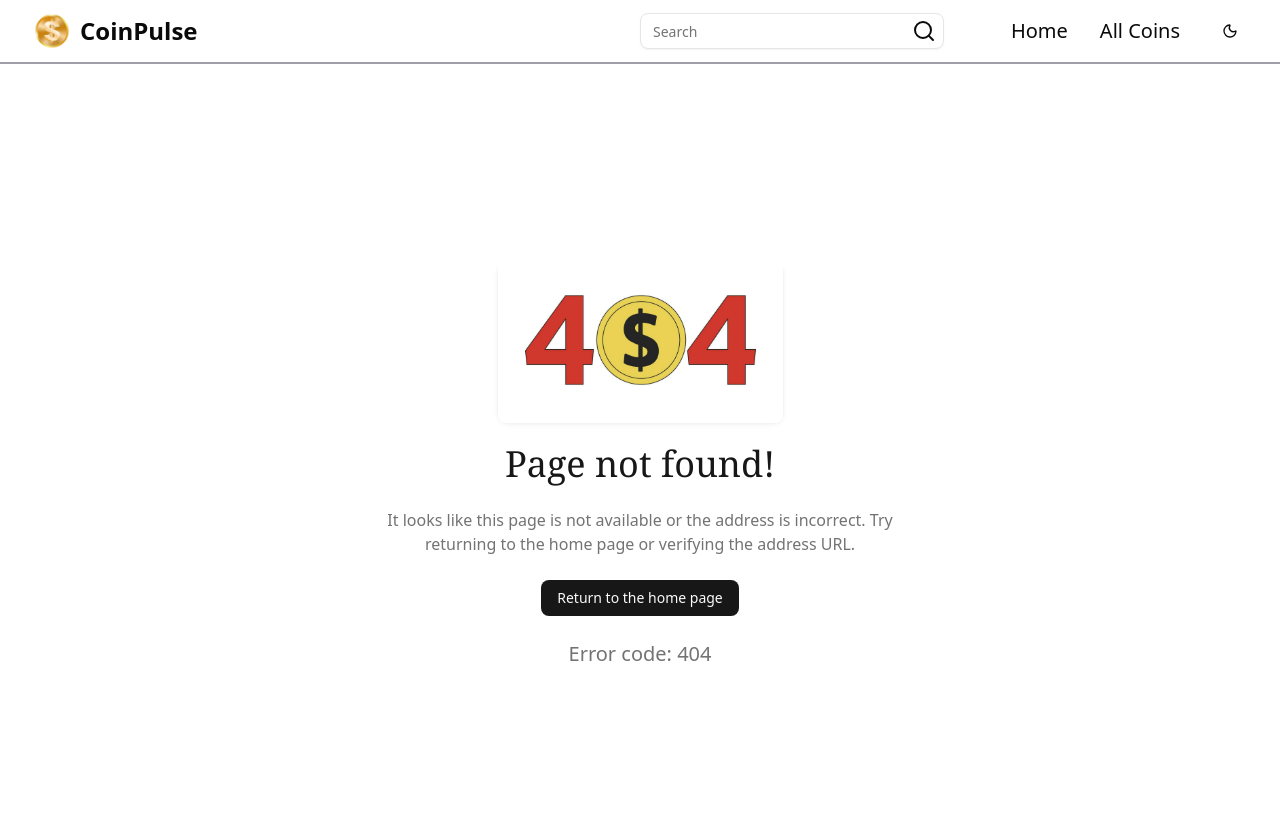
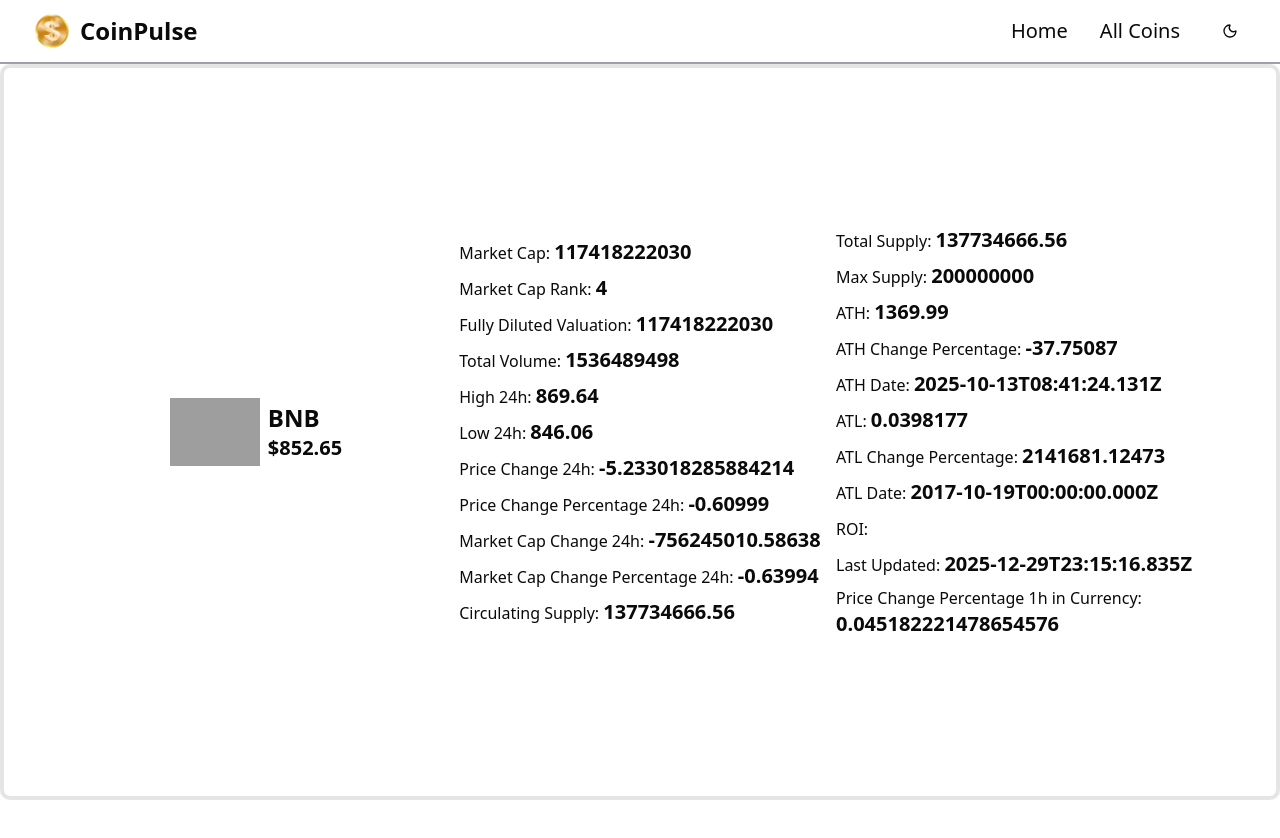
Before and after one commit to ajarek/next-16-ep-10-real-time-crypto-screener, a Next.js app: page /coin/binancecoin in a window 1280 px wide. Before the commit this address had no page. Shown: the top 838 px of the page. After the commit the page ends 800 px from the top, so only its background shows below. Built offline with nearby package versions, Linux system fonts and the light colour scheme; grey boxes are pictures that could not be loaded.

Commit message:
feat: Implement core cryptocurrency listing and detail pages, and add foundational UI components for navigation and display.

```diff
--- /dev/null
+++ b/app/all-coins/page.tsx
@@ -0,0 +1,113 @@
+"use client"
+
+import React from "react"
+import coins from "@/data/coins.json"
+import { Input } from "@/components/ui/input"
+import { Search } from "lucide-react"
+import Image from "next/image"
+import { Button } from "@/components/ui/button"
+import Link from "next/link"
+
+const AllCoinsPage = () => {
+  const [searchQuery, setSearchQuery] = React.useState("")
+  const [currentPage, setCurrentPage] = React.useState(1)
+  const ITEMS_PER_PAGE = 12
+
+  const filteredCoins = coins.filter((coin) =>
+    coin.name.toLowerCase().includes(searchQuery.toLowerCase())
+  )
+
+  const totalPages = Math.ceil(filteredCoins.length / ITEMS_PER_PAGE)
+  const startIndex = (currentPage - 1) * ITEMS_PER_PAGE
+  const paginatedCoins = filteredCoins.slice(
+    startIndex,
+    startIndex + ITEMS_PER_PAGE
+  )
+
+  React.useEffect(() => {
+    setCurrentPage(1)
+  }, [searchQuery])
+
+  const handlePageChange = (page: number) => {
+    setCurrentPage(page)
+    window.scrollTo({ top: 0, behavior: "smooth" })
+  }
+  return (
+    <div className='flex flex-col items-center gap-4 mt-4 px-8'>
+      <h1 className='text-2xl font-bold'>AllCoinsPage</h1>
+      <div className='w-1/2 relative flex items-center gap-4 '>
+        <Input
+          type='search'
+          placeholder='Search'
+          onChange={(e) => setSearchQuery(e.target.value)}
+          value={searchQuery || ""}
+          className='px-10'
+        />
+        <Search className='absolute left-2 top-1/2 -translate-y-1/2' />
+      </div>
+      <div className='w-full grid grid-cols-1 md:grid-cols-2 lg:grid-cols-3 items-center gap-4 '>
+        {paginatedCoins.map((coin) => (
+          <Link
+            href={`/coin/${coin.id}`}
+            key={coin.id}
+            className='flex items-center justify-start gap-2 border-4 p-4 rounded-lg bg-secondary'
+          >
+            <Image src={coin.image} alt={coin.name} width={64} height={64} />
+            <h2>{coin.name}</h2>
+            <p>{coin.symbol}</p>
+            <p>${coin.current_price.toFixed(2)}</p>
+          </Link>
+        ))}
+      </div>
+
+      {totalPages > 1 && (
+        <div className='w-full flex justify-center items-center gap-2 mt-8 pb-8'>
+          <Button
+            variant='outline'
+            onClick={() => handlePageChange(currentPage - 1)}
+            disabled={currentPage === 1}
+          >
+            Previous
+          </Button>
+
+          <div className='flex items-center gap-2'>
+            {Array.from({ length: Math.min(5, totalPages) }, (_, i) => {
+
+              let pageNum = currentPage
+              if (totalPages <= 5) {
+                pageNum = i + 1
+              } else if (currentPage <= 3) {
+                pageNum = i + 1
+              } else if (currentPage >= totalPages - 2) {
+                pageNum = totalPages - 4 + i
+              } else {
+                pageNum = currentPage - 2 + i
+              }
+
+              return (
+                <Button
+                  key={pageNum}
+                  variant={currentPage === pageNum ? "default" : "outline"}
+                  onClick={() => handlePageChange(pageNum)}
+                  className='w-10 h-10 p-0'
+                >
+                  {pageNum}
+                </Button>
+              )
+            })}
+          </div>
+
+          <Button
+            variant='outline'
+            onClick={() => handlePageChange(currentPage + 1)}
+            disabled={currentPage === totalPages}
+          >
+            Next
+          </Button>
+        </div>
+      )}
+    </div>
+  )
+}
+
+export default AllCoinsPage
--- /dev/null
+++ b/app/coin/[id]/page.tsx
@@ -0,0 +1,51 @@
+import coins from "@/data/coins.json"
+import Image from "next/image"
+
+const Coin = async ({ params }: { params: Promise<{ id: string }> }) => {
+  const { id } = await params
+  const coin = coins.find((coin) => coin.id === id)
+  return (
+    <div className='min-h-[calc(100vh-64px)] w-full grid grid-cols-[1fr] md:grid-cols-[1fr_1fr] lg:grid-cols-[1fr_1fr_1fr] gap-2 border-4 rounded-lg px-16 py-8 place-items-center'>
+      <div className="flex items-center gap-2">
+        <Image
+          src={coin?.image || ""}
+          alt={coin?.name || ""}
+          width={90}
+          height={90}
+        />
+        <div>
+        <h2 className='text-2xl font-bold'>{coin?.name}</h2>
+        <p className="font-semibold text-xl">${coin?.current_price}</p>
+        </div>
+      </div>
+      <div className="flex flex-col items-start gap-2">
+      <p>Market Cap: <span className="font-semibold text-xl">{coin?.market_cap}</span></p>
+      <p>Market Cap Rank: <span className="font-semibold text-xl">{coin?.market_cap_rank}</span></p>
+      <p>Fully Diluted Valuation: <span className="font-semibold text-xl">{coin?.fully_diluted_valuation}</span></p>
+      <p>Total Volume: <span className="font-semibold text-xl">{coin?.total_volume}</span></p>
+      <p>High 24h: <span className="font-semibold text-xl">{coin?.high_24h}</span></p>
+      <p>Low 24h: <span className="font-semibold text-xl">{coin?.low_24h}</span></p>
+      <p>Price Change 24h: <span className="font-semibold text-xl">{coin?.price_change_24h}</span></p>
+      <p>Price Change Percentage 24h: <span className="font-semibold text-xl">{coin?.price_change_percentage_24h}</span></p>
+      <p>Market Cap Change 24h: <span className="font-semibold text-xl">{coin?.market_cap_change_24h}</span></p>
+      <p>Market Cap Change Percentage 24h: <span className="font-semibold text-xl">{coin?.market_cap_change_percentage_24h}</span></p>
+      <p>Circulating Supply: <span className="font-semibold text-xl">{coin?.circulating_supply}</span></p>
+      </div>
+      <div className="flex flex-col items-start gap-2">
+      <p>Total Supply: <span className="font-semibold text-xl">{coin?.total_supply}</span></p>
+      <p>Max Supply: <span className="font-semibold text-xl">{coin?.max_supply}</span></p>
+      <p>ATH: <span className="font-semibold text-xl">{coin?.ath}</span></p>
+      <p>ATH Change Percentage: <span className="font-semibold text-xl">{coin?.ath_change_percentage}</span></p>
+      <p>ATH Date: <span className="font-semibold text-xl">{coin?.ath_date}</span></p>
+      <p>ATL: <span className="font-semibold text-xl">{coin?.atl}</span></p>
+      <p>ATL Change Percentage: <span className="font-semibold text-xl">{coin?.atl_change_percentage}</span></p>
+      <p>ATL Date: <span className="font-semibold text-xl">{coin?.atl_date}</span></p>
+      <p>ROI: <span className="font-semibold text-xl">{coin?.roi?.times || ""}</span></p>
+      <p>Last Updated: <span className="font-semibold text-xl">{coin?.last_updated}</span></p>
+      <p>Price Change Percentage 1h in Currency: <span className="font-semibold text-xl">{coin?.price_change_percentage_1h_in_currency}</span></p>
+      </div>
+    </div>
+  )
+}
+
+export default Coin
--- a/app/page.tsx
+++ b/app/page.tsx
@@ -3,7 +3,6 @@
 import {
   Table,
   TableBody,
-
   TableCell,
   TableHead,
   TableHeader,
@@ -11,8 +10,8 @@
 } from "@/components/ui/table"
 import { TrendingDown, TrendingUp } from "lucide-react"
 import ImagesChartBitcoin from "@/components/ImagesChartBitcoin"
-
-
+import Footer from "@/components/Footer"
+import Link from "next/link"
 
 export default function Home() {
   console.log(coins.length)
@@ -27,12 +26,12 @@
               width={60}
               height={60}
             />
-            <div className='flex flex-col gap-1'>
+            <Link href={`/coin/${coins[0].id}`} className='flex flex-col gap-1'>
               <h2 className='text-2xl font-bold'>{coins[0].name}</h2>
               <p>${coins[0].current_price}</p>
-            </div>
+            </Link>
           </div>
-         <ImagesChartBitcoin />
+          <ImagesChartBitcoin />
         </div>
         <div className='w-full  flex flex-col items-start gap-8 border-4 rounded-lg p-4 bg-secondary'>
           <h1 className='text-2xl font-semibold'>Trending Coins</h1>
@@ -49,12 +48,14 @@
               {coins.slice(0, 10).map((coin) => (
                 <TableRow key={coin.id}>
                   <TableCell>
+                    <Link href={`/coin/${coin.id}`}>
                     <Image
                       src={coin.image}
                       alt={coin.name}
                       width={32}
                       height={32}
                     />
+                    </Link>
                   </TableCell>
                   <TableCell>{coin.name}</TableCell>
                   <TableCell className='flex items-center gap-2'>
@@ -72,17 +73,7 @@
           </Table>
         </div>
       </section>
-      <h2 className='text-2xl font-bold'>Coins</h2>
-      <div className='flex flex-col gap-4'>
-        {coins.slice(0, 10).map((coin) => (
-          <div key={coin.id} className='flex items-center gap-2'>
-            <Image src={coin.image} alt={coin.name} width={32} height={32} />
-            <h2>{coin.name}</h2>
-            <p>{coin.symbol}</p>
-            <p>{coin.current_price}</p>
-          </div>
-        ))}
-      </div>
+      <Footer />
     </div>
   )
 }
--- /dev/null
+++ b/components/Footer.tsx
@@ -0,0 +1,49 @@
+import { Github, Twitter, Linkedin } from "lucide-react"
+import Link from "next/link"
+import { Button } from "@/components/ui/button"
+
+export default function Footer() {
+  return (
+    <footer className='w-full flex py-6 items-center justify-between border-t mt-auto'>
+      <div className='flex flex-col gap-1'>
+        <h3 className='font-semibold text-sm'>Crypto Screener</h3>
+        <p className='text-xs text-muted-foreground'>
+          &copy; {new Date().getFullYear()} Real-time market data.
+        </p>
+      </div>
+
+      <div className='flex items-center gap-2'>
+        <Button variant='ghost' size='icon' asChild>
+          <Link
+            href='https://github.com'
+            target='_blank'
+            rel='noopener noreferrer'
+          >
+            <Github className='h-4 w-4' />
+            <span className='sr-only'>GitHub</span>
+          </Link>
+        </Button>
+        <Button variant='ghost' size='icon' asChild>
+          <Link
+            href='https://twitter.com'
+            target='_blank'
+            rel='noopener noreferrer'
+          >
+            <Twitter className='h-4 w-4' />
+            <span className='sr-only'>Twitter</span>
+          </Link>
+        </Button>
+        <Button variant='ghost' size='icon' asChild>
+          <Link
+            href='https://linkedin.com'
+            target='_blank'
+            rel='noopener noreferrer'
+          >
+            <Linkedin className='h-4 w-4' />
+            <span className='sr-only'>LinkedIn</span>
+          </Link>
+        </Button>
+      </div>
+    </footer>
+  )
+}
--- a/components/Logo.tsx
+++ b/components/Logo.tsx
@@ -1,12 +1,13 @@
 import Image from "next/image"
+import Link from "next/link"
 import React from "react"
 
 const Logo = () => {
   return (
-    <div className="flex items-center gap-2">
+    <Link href='/' className="flex items-center gap-2">
       <Image src='/images/logo.png' alt='coins Logo' width={40} height={40} loading="eager"/>
       <h1 className="text-2xl font-bold">CoinPulse</h1>
-    </div>
+    </Link>
   )
 }
 
--- a/components/Navbar.tsx
+++ b/components/Navbar.tsx
@@ -1,23 +1,20 @@
-import Logo from './Logo'
-import { Input } from './ui/input'
-import Link from 'next/link'
-import { Search } from 'lucide-react'
-import {ModeToggle} from '@/components/ModeToggle'
+import Logo from "./Logo"
+import Link from "next/link"
+import { ModeToggle } from "@/components/ModeToggle"
 
 const Navbar = () => {
   return (
-    <div className="h-16 flex items-center justify-between px-8 border-b-2 border-zinc-400">
-      <Logo/>
-      <div className="flex items-center justify-between gap-4 w-1/2 ">
-      <div className="relative flex items-center gap-4 w-1/2">
-        <Input type="text" placeholder="Search" className=''/>
-       <Search className="absolute right-2 top-1/2 -translate-y-1/2"/>
-        </div>
-        <div className="flex items-center gap-8">
-        <Link href="/" className='text-xl'>Home</Link>
-        <Link href="/all-coins" className='text-xl'>All Coins</Link>
-        <ModeToggle/>
-        </div>
+    <div className='h-16 flex items-center justify-between px-8 border-b-2 border-zinc-400'>
+      <Logo />
+
+      <div className='flex items-center gap-8'>
+        <Link href='/' className='text-xl'>
+          Home
+        </Link>
+        <Link href='/all-coins' className='text-xl'>
+          All Coins
+        </Link>
+        <ModeToggle />
       </div>
     </div>
   )
```
